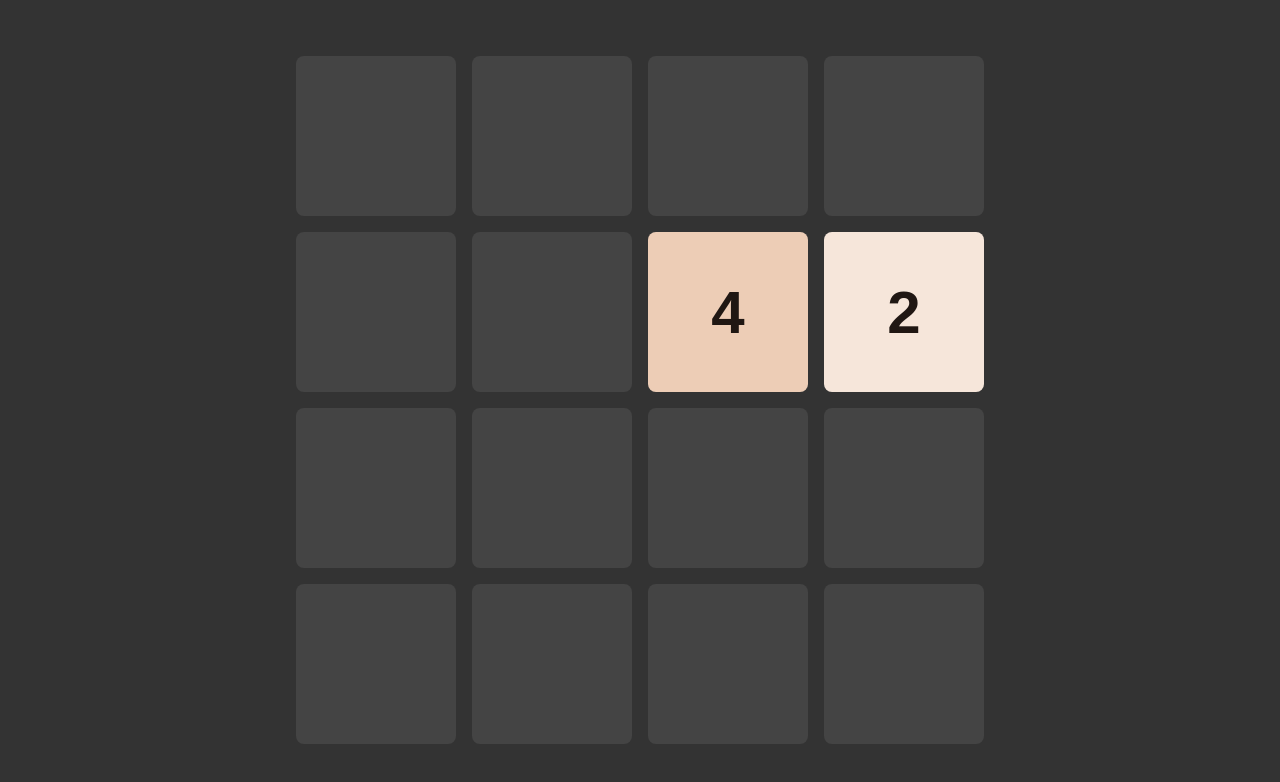
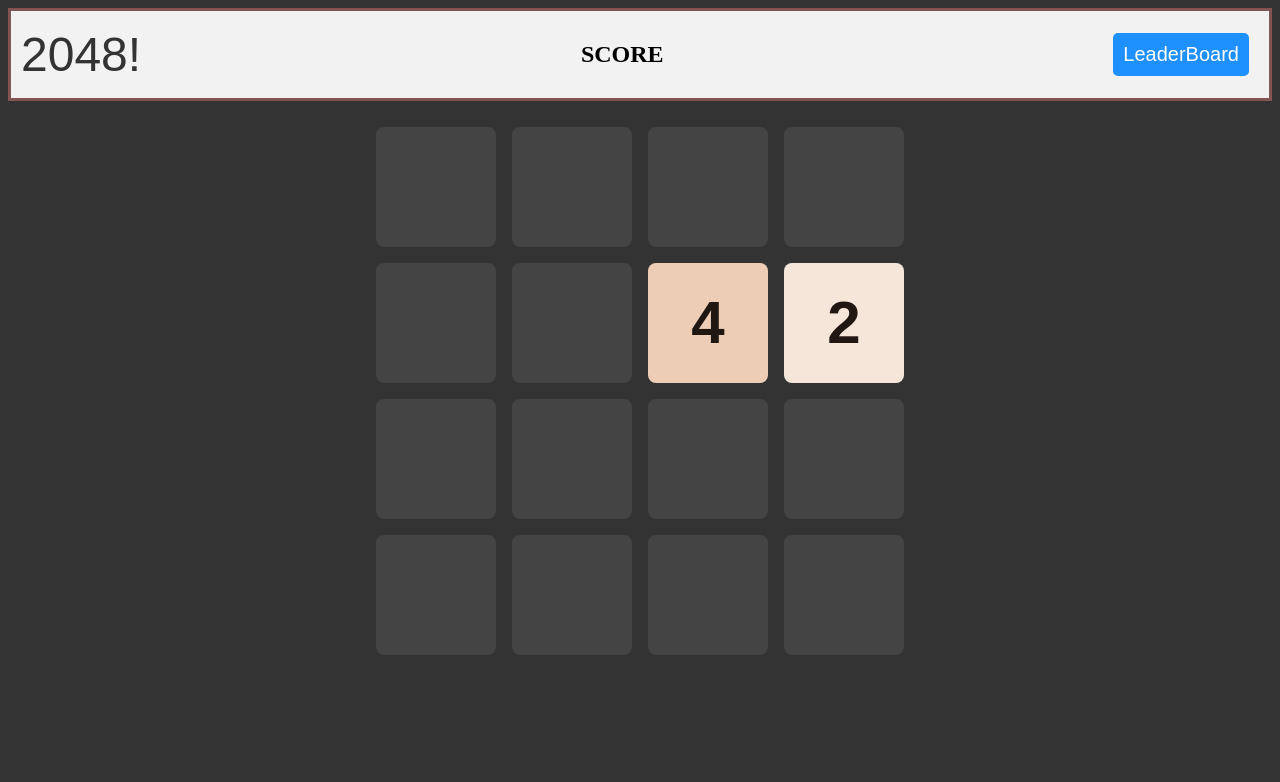
Before and after one commit to studentq2003/game_2048, a plain HTML site: page index.html in a window 1280 px wide. Drawn offline with Linux system fonts and the light colour scheme.

Commit message:
style changes

```diff
--- a/index.html
+++ b/index.html
@@ -11,7 +11,20 @@
 </head>
 
 <body>
-  <div id="game-board">
+    <header>
+        <h1>2048!</h1>
+        <h2 id="score">SCORE</h2>
+        <div class="btn-container">
+            <form action="./leaderboard.html">
+                <button class="btn">LeaderBoard</button>
+            </form>
+        </div>
+
+    </header>
+
+
+    <div class="container">
+        <div id="game-board"></div>
     </div>
 </body>
 
--- a/style.css
+++ b/style.css
@@ -1,19 +1,56 @@
-* {
+.container {
     box-sizing: border-box;
-  margin: 0;
-  padding: 0;
-}
+    margin: 10px;
+    padding: 10px;
 
-body {
     background-color: #333;
     display: flex;
     justify-content: center;
     align-items: center;
-  height: 100vh;
+    height: 70vh;
+}
+
+header {
+    border: 2px solid black;
+    display: flex;
+    justify-content: space-between;
+    align-items: center;
+    padding: 10px;
+    background-color: #f2f2f2;
+    border: 3px solid rgb(131, 84, 84);
+}
+
+h1 {
+    font: 48px sans-serif;
+    color: #333;
+    text-align: center;
+    margin: 0;
+}
+
+
+.btn {
+    padding: 10px;
+    background-color: dodgerblue;
+    margin: 10px;
+    border: none;
+    color: white;
+    font-size: 20px;
+    cursor: pointer;
+    border-radius: 5px;
+    transition: background-color 0.3s;
+}
+
+.btn:hover {
+    background-color: royalblue;
+}
+
+
+body {
+    background-color: #333;
 }
 
 #game-board {
-  --cell-size: 20vmin;
+    --cell-size: 15vmin;
     --cell-gap: 2vmin;
 
     position: relative;
```
Also changed, not shown: leaderboard.html (added, +23 -0 lines). Lines whose indentation alone changed are shown as unchanged.
